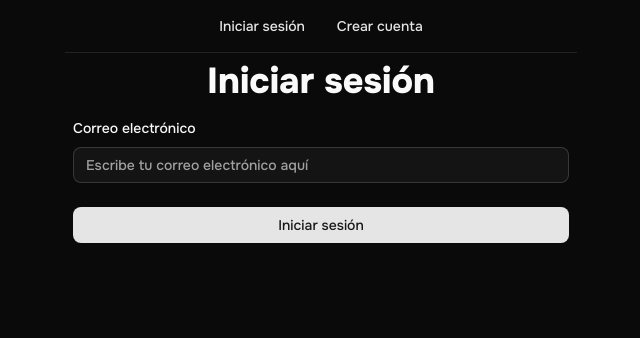
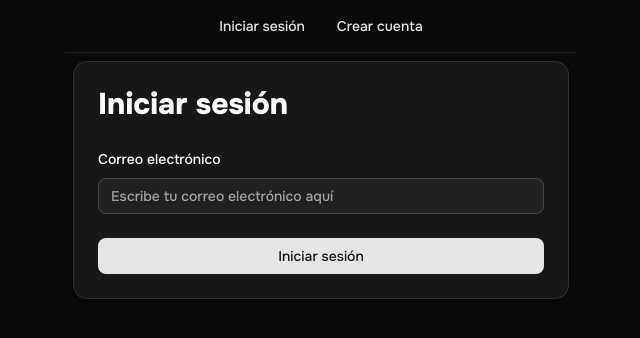
Before and after one commit to alvaromagu/gym-stats, a React (Vite) app in the folder packages/web/: page /login in a window 1280 px wide. Shown: the top 338 px of the page, without its empty margins (319-959 px from the left). Built offline with nearby package versions, Linux system fonts and the light colour scheme.

Commit message:
feat: refactor login and register pages to use Card component for improved layout

```diff
--- a/packages/web/src/auth/pages/login.tsx
+++ b/packages/web/src/auth/pages/login.tsx
@@ -3,15 +3,27 @@
 import { Label } from '@/shared/components/ui/label';
 import { Loader2Icon } from 'lucide-react';
 import { useLogin } from '@/auth/hooks/login';
+import {
+  Card,
+  CardContent,
+  CardHeader,
+  CardTitle,
+} from '@/shared/components/ui/card';
 
 export function LoginPage() {
   const { loading, handleSubmit } = useLogin();
 
   return (
     <main className='p-2'>
-      <h1 className='text-center text-4xl font-extrabold text-balance mb-5'>
+      <Card>
+        <CardHeader>
+          <CardTitle>
+            <h1 className='text-3xl font-extrabold text-balance'>
               Iniciar sesión
             </h1>
+          </CardTitle>
+        </CardHeader>
+        <CardContent>
           <form className='flex flex-col gap-6' onSubmit={handleSubmit}>
             <Label className='flex flex-col items-start gap-3'>
               Correo electrónico
@@ -27,6 +39,8 @@
               Iniciar sesión
             </Button>
           </form>
+        </CardContent>
+      </Card>
     </main>
   );
 }
--- a/packages/web/src/auth/pages/register.tsx
+++ b/packages/web/src/auth/pages/register.tsx
@@ -3,15 +3,27 @@
 import { Input } from '@/shared/components/ui/input';
 import { Label } from '@/shared/components/ui/label';
 import { useRegister } from '@/auth/hooks/register';
+import {
+  Card,
+  CardHeader,
+  CardTitle,
+  CardContent,
+} from '@/shared/components/ui/card';
 
 export function RegisterPage() {
   const { loading, handleSubmit } = useRegister();
 
   return (
     <main className='p-2'>
-      <h1 className='text-center text-4xl font-extrabold text-balance mb-5'>
+      <Card>
+        <CardHeader>
+          <CardTitle>
+            <h1 className='text-3xl font-extrabold text-balance'>
               Crear cuenta
             </h1>
+          </CardTitle>
+        </CardHeader>
+        <CardContent>
           <form className='flex flex-col gap-6' onSubmit={handleSubmit}>
             <Label className='flex flex-col items-start gap-3'>
               Correo electrónico (se solicitará al iniciar sesión)
@@ -36,6 +48,8 @@
               Registrar cuenta (se solicitará una clave de acceso)
             </Button>
           </form>
+        </CardContent>
+      </Card>
     </main>
   );
 }
```
Lines whose indentation alone changed are shown as unchanged.
